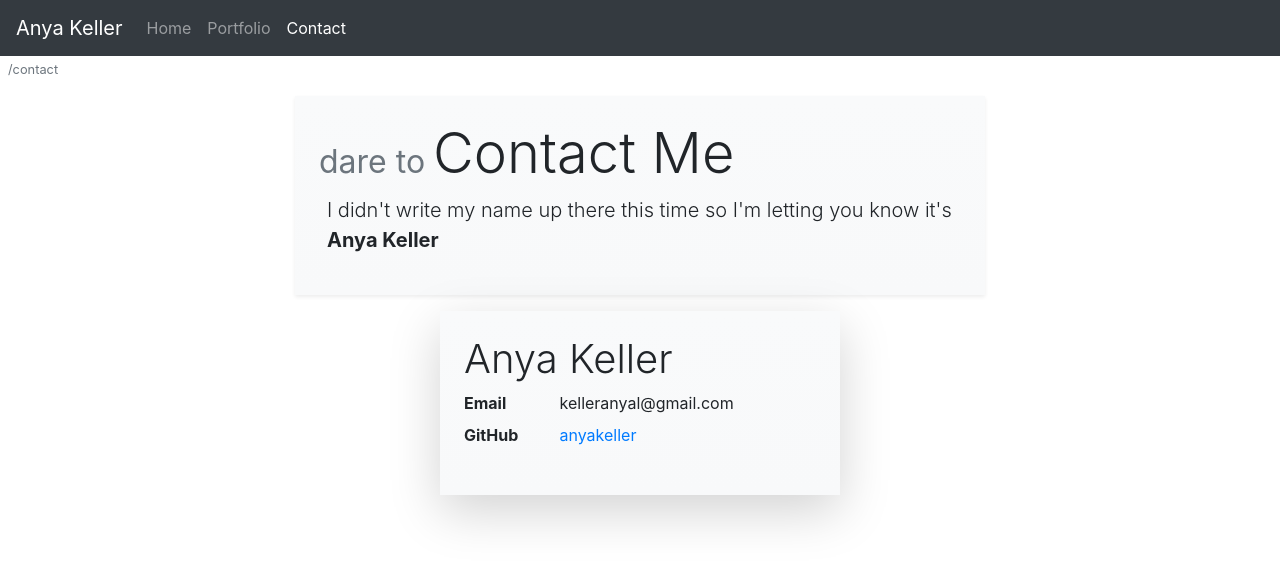
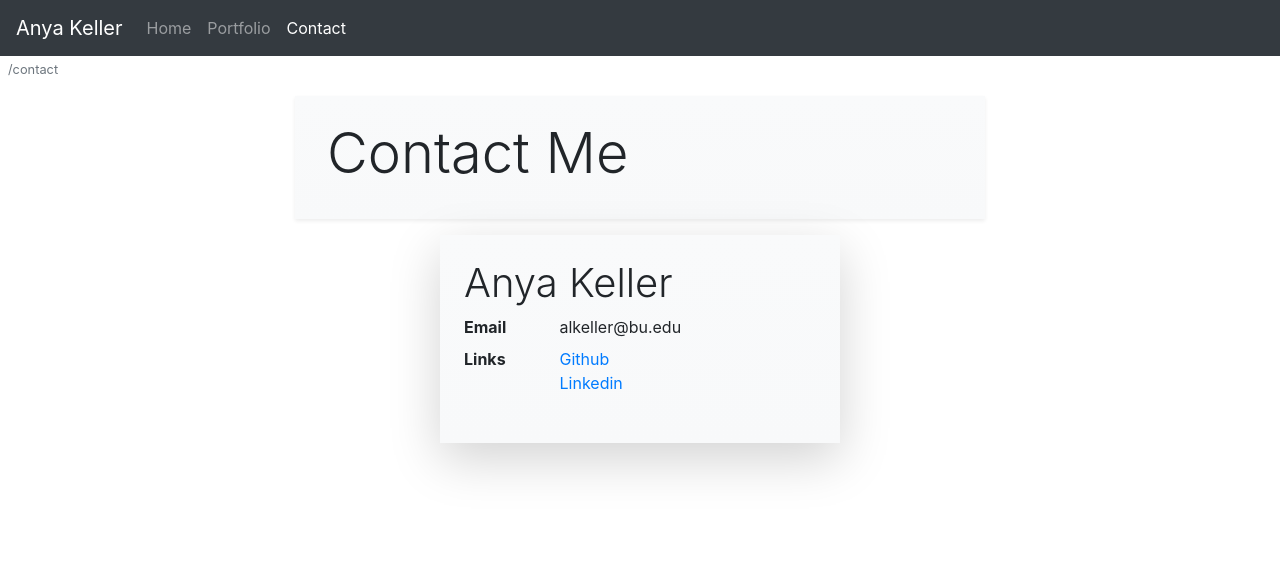
Before and after one commit to anyakeller/portfolio, a React (Create React App) app: page /contact in a window 1280 px wide. Shown: the top 564 px of the page. Built offline with nearby package versions, Linux system fonts and the light colour scheme.

Commit message:
Changed self-deprecating text

```diff
--- a/package.json
+++ b/package.json
@@ -3,7 +3,9 @@
   "version": "0.1.0",
   "private": true,
   "homepage": "http://anyakeller.github.io/portfolio",
-  "engines" : { "node" : "14.x.x" },
+  "engines": {
+    "node": "14.x.x"
+  },
   "dependencies": {
     "@testing-library/jest-dom": "^4.2.4",
     "@testing-library/react": "^9.3.2",
--- a/src/routes/Contact.js
+++ b/src/routes/Contact.js
@@ -10,16 +10,10 @@ function Contact(props) {
           <div className="mb-3 mb-md-0">
             <h1>
               <small className="text-muted text-small mr-2 d-block d-sm-inline">
-                dare to
+
               </small>
               <span className="display-4">Contact Me</span>
             </h1>
-            <p className="lead pl-2" style={{
-                whiteSpace: "pre-line"
-              }}>
-              I didn't write my name up there this time so I'm letting you know it's
-              <span className="font-weight-bold">{' '}Anya Keller</span>
-            </p>
           </div>
         </div>
       </div>
@@ -35,11 +29,12 @@ function Contact(props) {
             </h1>
             <dl className="row">
               <dt className="col-sm-3">Email</dt>
-              <dd className="col-sm-9">kelleranyal@gmail.com</dd>
+              <dd className="col-sm-9">alkeller@bu.edu</dd>
 
-              <dt className="col-sm-3">GitHub</dt>
+              <dt className="col-sm-3">Links</dt>
               <dd className="col-sm-9">
-                <a href="https://github.com/anyakeller">anyakeller</a>
+                <a href="https://github.com/anyakeller">Github</a><br/>
+                <a href="https://www.linkedin.com/in/anya-keller-7914b297/">Linkedin</a>
               </dd>
             </dl>
           </div>
--- a/src/routes/Home.js
+++ b/src/routes/Home.js
@@ -17,7 +17,8 @@ function Home(props) {
           }}>
           Sometimes I write code.{'\n'}
           Sometimes I make things.{'\n'}
-          But I always desperately need to go back to college
+          Full-stack website developer{'\n'}
+          Mechanical Engineering Undergraduate at Boston University
         </p>
       </div>
       <div className="col mt-3 mt-md-2">
--- a/src/routes/Portfolio.js
+++ b/src/routes/Portfolio.js
@@ -12,14 +12,14 @@ function Portfolio(props) {
           <div className="mb-3 mb-md-0">
             <h1>
               <small className="text-muted text-small mr-2 d-block d-sm-inline">
-                garbage by
+                projects by
               </small>
               <span className="display-4">Anya Keller</span>
             </h1>
             <p className="lead pl-2" style={{
                 whiteSpace: "pre-line"
               }}>
-              I can sometimes make things
+              Some stuff I've made
             </p>
             <small className="text-muted float-right">stuff</small>
           </div>
```
Also changed, not shown: 1 other file (tests, documents, lock files or other folders).
